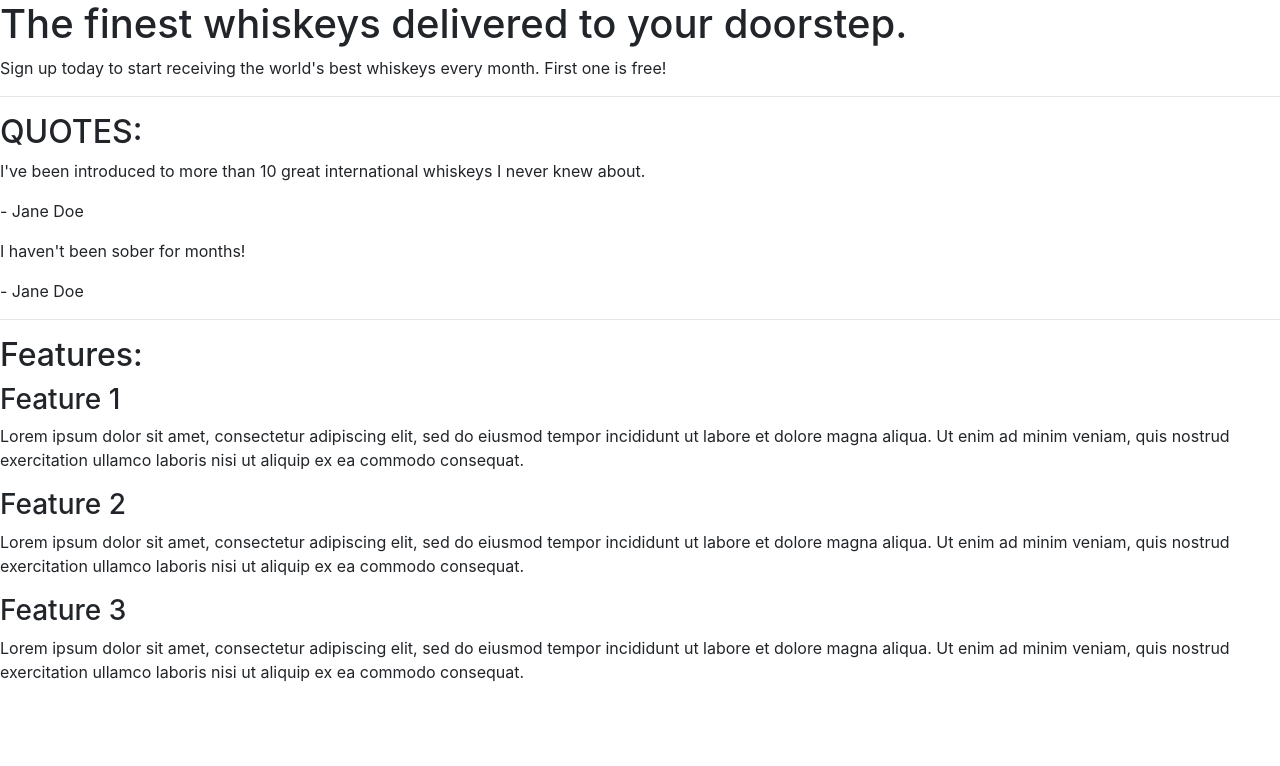
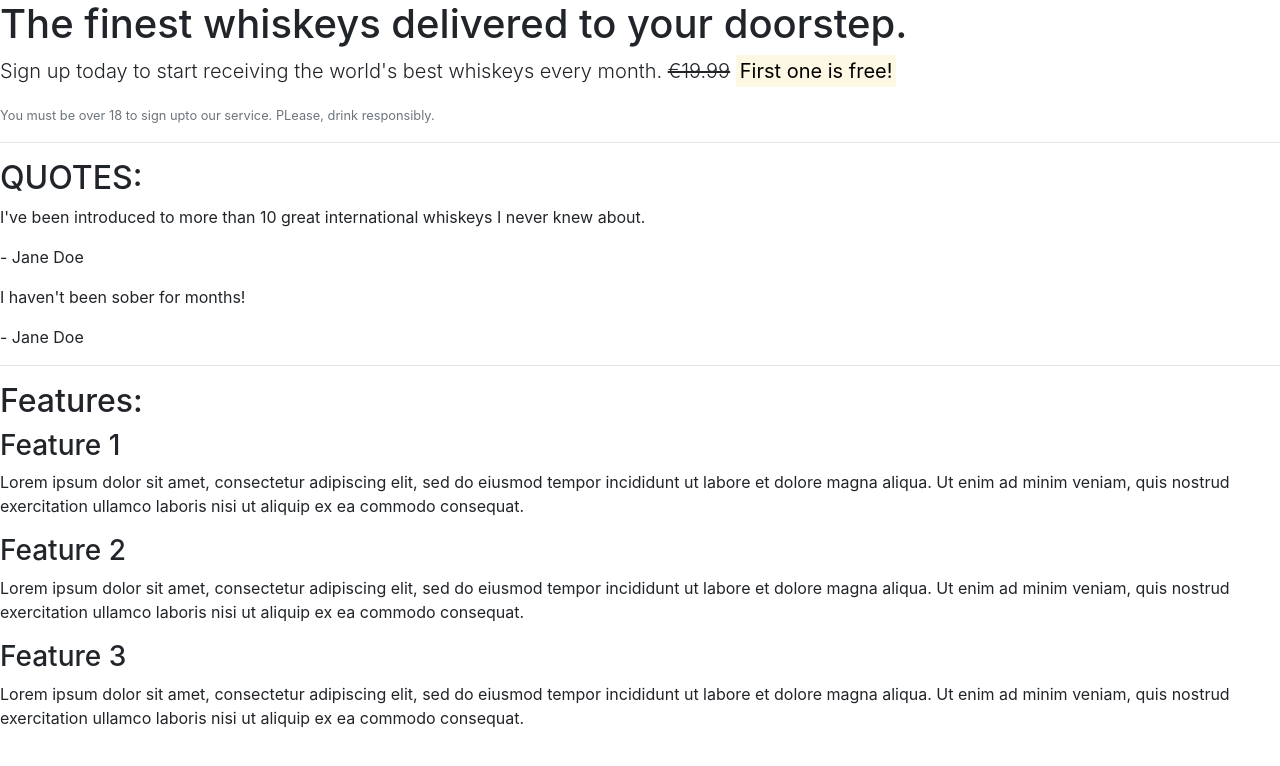
Before and after one commit to Ollie-Judge/Whiskey-Drop, a plain HTML site: page index.html in a window 1280 px wide. Drawn offline with nearby package versions, Linux system fonts and the light colour scheme.

```diff
--- a/index.html
+++ b/index.html
@@ -12,7 +12,10 @@
     <article class="container"></article>
     <section class="callout">
         <h1>The finest whiskeys delivered to your doorstep.</h1>
-        <p>Sign up today to start receiving the world's best whiskeys every month. First one is free!</p>
+        <p class="lead">Sign up today to start receiving the world's best whiskeys every month.
+            <s>€19.99</s> <strong><mark>First one is free!</mark></strong></p>
+        <p class="text-muted"><small>You must be over 18 to sign upto our service. PLease, drink responsibly.</small>
+        </p>
     </section>
 
     <hr>
```
